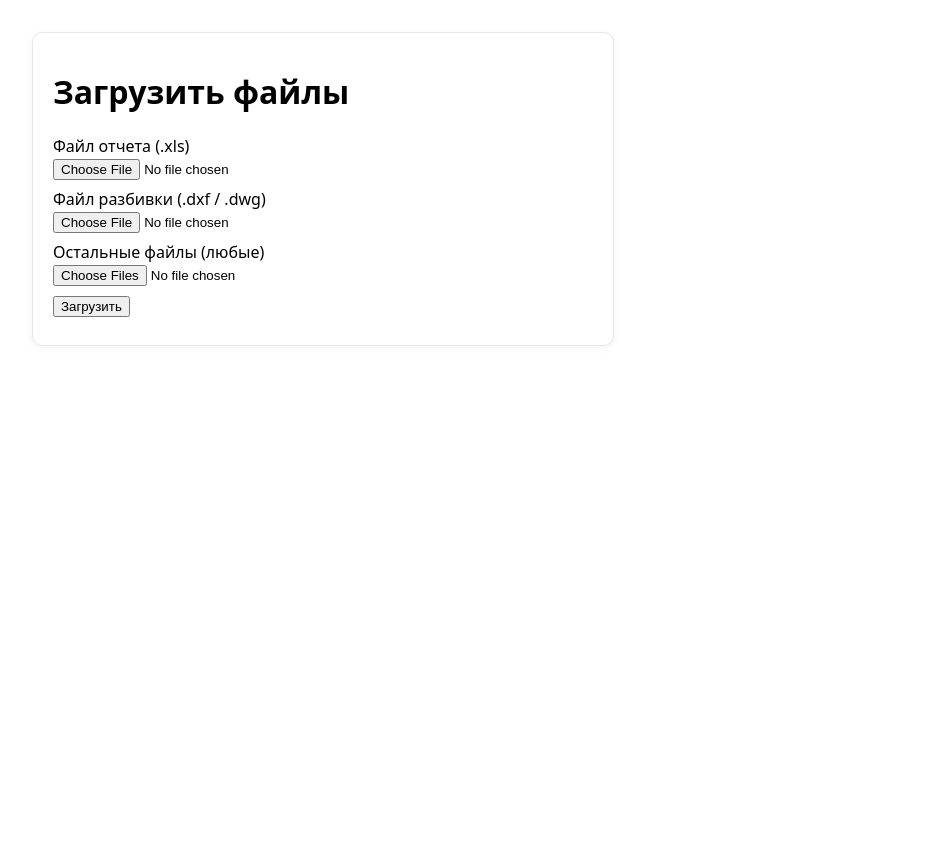
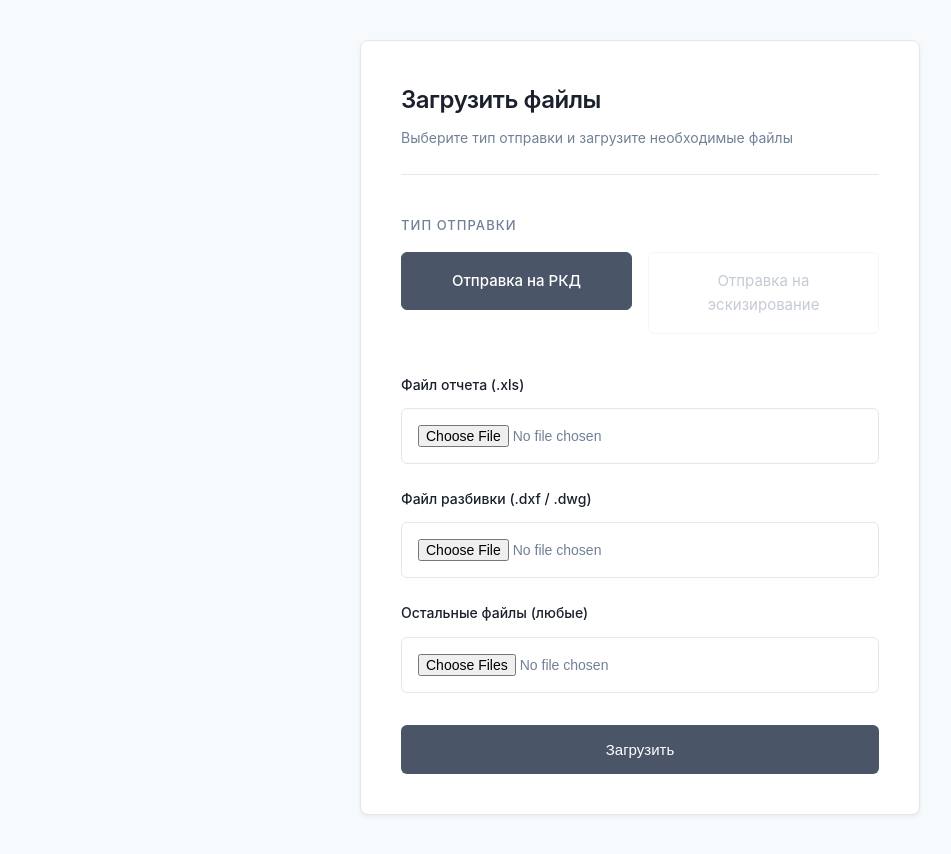
Before and after one commit to DenisFeofanov/doc-to-dirs, a website: page frontend/index.html in a window 1280 px wide. Shown: the whole page, without its empty margins (0-951 px from the left). Before the commit the page ends 800 px from the top, so only its background shows below. Drawn offline with Linux system fonts and the light colour scheme.

Commit message:
style: make frontend look nicer

```diff
--- a/frontend/index.html
+++ b/frontend/index.html
@@ -1,50 +1,52 @@
 <!DOCTYPE html>
-<html lang="en">
+<html lang="ru">
   <head>
     <meta charset="utf-8" />
     <meta name="viewport" content="width=device-width, initial-scale=1" />
     <title>Doc to dirs</title>
     <link rel="icon" type="image/svg+xml" href="/favicon.svg" />
-    <style>
-      body {
-        font-family: system-ui, -apple-system, Segoe UI, Roboto, Ubuntu,
-          Cantarell, Noto Sans, Helvetica, Arial, "Apple Color Emoji",
-          "Segoe UI Emoji";
-        margin: 2rem;
-      }
-      .card {
-        max-width: 540px;
-        border: 1px solid #e5e7eb;
-        border-radius: 10px;
-        padding: 1rem 1.25rem;
-        box-shadow: 0 2px 8px rgba(0, 0, 0, 0.05);
-      }
-      .status {
-        font-size: 1.1rem;
-        margin: 0.25rem 0;
-      }
-      .muted {
-        color: #6b7280;
-      }
-      code {
-        background: #f3f4f6;
-        padding: 0.1rem 0.3rem;
-        border-radius: 6px;
-      }
-      .ok {
-        color: #059669;
-      }
-      .error {
-        color: #dc2626;
-      }
-    </style>
+    <link rel="stylesheet" href="/styles.css" />
   </head>
   <body>
+    <div class="container">
       <div class="card">
+        <div class="card-header">
           <h1>Загрузить файлы</h1>
+          <p class="subtitle">
+            Выберите тип отправки и загрузите необходимые файлы
+          </p>
+        </div>
+
+        <div class="switch-container">
+          <span class="switch-label">Тип отправки</span>
+          <div class="switch-options">
+            <div class="switch-option">
+              <input
+                type="radio"
+                id="typeRkd"
+                name="uploadType"
+                value="rkd"
+                checked
+              />
+              <label for="typeRkd">Отправка на РКД</label>
+            </div>
+            <div class="switch-option has-tooltip">
+              <input
+                type="radio"
+                id="typeSketch"
+                name="uploadType"
+                value="sketch"
+                disabled
+              />
+              <label for="typeSketch">Отправка на эскизирование</label>
+              <span class="tooltip">В разработке</span>
+            </div>
+          </div>
+        </div>
+
         <form id="uploadForm">
-        <div style="margin: 0.5rem 0">
-          <label for="reportFile">Файл отчета (.xls)</label><br />
+          <div class="form-group">
+            <label for="reportFile">Файл отчета (.xls)</label>
             <input
               id="reportFile"
               name="reportFile"
@@ -53,8 +55,8 @@
               required
             />
           </div>
-        <div style="margin: 0.5rem 0">
-          <label for="layoutFile">Файл разбивки (.dxf / .dwg)</label><br />
+          <div class="form-group">
+            <label for="layoutFile">Файл разбивки (.dxf / .dwg)</label>
             <input
               id="layoutFile"
               name="layoutFile"
@@ -63,13 +65,14 @@
               required
             />
           </div>
-        <div style="margin: 0.5rem 0">
-          <label for="otherFiles">Остальные файлы (любые)</label><br />
+          <div class="form-group">
+            <label for="otherFiles">Остальные файлы (любые)</label>
             <input id="otherFiles" name="otherFiles" type="file" multiple />
           </div>
-        <button type="submit">Загрузить</button>
+          <button type="submit" class="submit-button">Загрузить</button>
         </form>
-      <p id="result" class="status muted" style="margin-top: 0.75rem"></p>
+        <div id="result" class="status"></div>
+      </div>
     </div>
     <script src="/script.js" defer></script>
   </body>
--- a/frontend/script.js
+++ b/frontend/script.js
@@ -1,8 +1,9 @@
 const form = document.getElementById("uploadForm");
 const resultElement = document.getElementById("result");
 
-form?.addEventListener("submit", async e => {
-  e.preventDefault();
+form?.addEventListener("submit", async event => {
+  event.preventDefault();
+
   resultElement.classList.remove("ok", "error");
   resultElement.classList.add("muted");
   resultElement.textContent = "Загрузка…";
@@ -14,16 +15,16 @@ form?.addEventListener("submit", async e => {
       body: formData,
     });
     if (!response.ok) {
-      const err = await response.json().catch(() => ({}));
-      throw new Error(err?.error || `HTTP ${response.status}`);
+      const errorData = await response.json().catch(() => ({}));
+      throw new Error(errorData?.error || `HTTP ${response.status}`);
     }
     const data = await response.json();
     resultElement.textContent = `ID загрузки: ${data.uploadId}`;
     resultElement.classList.remove("muted");
     resultElement.classList.add("ok");
     form.reset();
-  } catch (err) {
-    resultElement.textContent = `Ошибка: ${err.message}`;
+  } catch (error) {
+    resultElement.textContent = `Ошибка: ${error.message}`;
     resultElement.classList.remove("muted");
     resultElement.classList.add("error");
   }
--- /dev/null
+++ b/frontend/styles.css
@@ -0,0 +1,310 @@
+:root {
+  --primary-color: #4a5568;
+  --primary-hover: #2d3748;
+  --primary-light: #edf2f7;
+  --success-color: #48bb78;
+  --success-light: #f0fff4;
+  --error-color: #e53e3e;
+  --error-light: #fff5f5;
+  --text-primary: #1a202c;
+  --text-secondary: #718096;
+  --text-muted: #a0aec0;
+  --border-color: #e2e8f0;
+  --border-hover: #cbd5e0;
+  --bg-body: #f7fafc;
+  --bg-primary: #ffffff;
+  --bg-secondary: #f7fafc;
+  --bg-hover: #edf2f7;
+  --shadow-sm: 0 1px 3px 0 rgba(0, 0, 0, 0.05);
+  --shadow-md: 0 2px 4px 0 rgba(0, 0, 0, 0.06);
+  --shadow-lg: 0 4px 12px 0 rgba(0, 0, 0, 0.08);
+  --radius-sm: 4px;
+  --radius-md: 6px;
+  --radius-lg: 8px;
+  --radius-xl: 12px;
+  --spacing-xs: 0.5rem;
+  --spacing-sm: 0.75rem;
+  --spacing-md: 1rem;
+  --spacing-lg: 1.5rem;
+  --spacing-xl: 2rem;
+  --spacing-2xl: 2.5rem;
+}
+
+* {
+  box-sizing: border-box;
+}
+
+body {
+  font-family: -apple-system, BlinkMacSystemFont, "Segoe UI", Roboto,
+    "Helvetica Neue", Arial, sans-serif;
+  margin: 0;
+  padding: var(--spacing-2xl) var(--spacing-xl);
+  background: var(--bg-body);
+  min-height: 100vh;
+  display: flex;
+  align-items: center;
+  justify-content: center;
+  color: var(--text-primary);
+  line-height: 1.6;
+}
+
+.container {
+  width: 100%;
+  max-width: 560px;
+}
+
+.card {
+  background: var(--bg-primary);
+  border-radius: var(--radius-lg);
+  padding: var(--spacing-2xl);
+  box-shadow: var(--shadow-md);
+  border: 1px solid var(--border-color);
+}
+
+.card-header {
+  margin-bottom: var(--spacing-2xl);
+  padding-bottom: var(--spacing-lg);
+  border-bottom: 1px solid var(--border-color);
+}
+
+h1 {
+  font-size: 1.5rem;
+  font-weight: 600;
+  margin: 0 0 var(--spacing-xs) 0;
+  color: var(--text-primary);
+  letter-spacing: -0.02em;
+}
+
+.subtitle {
+  font-size: 0.875rem;
+  color: var(--text-secondary);
+  margin: 0;
+  font-weight: 400;
+}
+
+.switch-container {
+  background: transparent;
+  border-radius: var(--radius-md);
+  padding: 0;
+  margin-bottom: var(--spacing-2xl);
+  border: none;
+}
+
+.switch-label {
+  font-size: 0.8125rem;
+  font-weight: 500;
+  color: var(--text-secondary);
+  margin-bottom: var(--spacing-md);
+  display: block;
+  text-transform: uppercase;
+  letter-spacing: 0.08em;
+}
+
+.switch-options {
+  display: flex;
+  gap: var(--spacing-md);
+}
+
+.switch-option {
+  flex: 1;
+  position: relative;
+}
+
+.switch-option input[type="radio"] {
+  position: absolute;
+  opacity: 0;
+  pointer-events: none;
+}
+
+.switch-option label {
+  display: flex;
+  align-items: center;
+  justify-content: center;
+  padding: var(--spacing-md);
+  background: var(--bg-primary);
+  border: 1px solid var(--border-color);
+  border-radius: var(--radius-md);
+  cursor: pointer;
+  transition: all 0.15s ease;
+  font-weight: 400;
+  font-size: 0.9375rem;
+  text-align: center;
+  min-height: 44px;
+  color: var(--text-secondary);
+}
+
+.switch-option input[type="radio"]:checked + label {
+  background: var(--primary-color);
+  border-color: var(--primary-color);
+  color: white;
+  font-weight: 500;
+}
+
+.switch-option input[type="radio"]:not(:disabled):not(:checked) + label:hover {
+  border-color: var(--border-hover);
+  background: var(--bg-secondary);
+}
+
+.switch-option input[type="radio"]:disabled + label {
+  opacity: 0.4;
+  cursor: not-allowed;
+  position: relative;
+}
+
+.switch-option.has-tooltip label {
+  cursor: help;
+}
+
+.tooltip {
+  position: absolute;
+  bottom: calc(100% + 10px);
+  left: 50%;
+  transform: translateX(-50%);
+  background: var(--text-primary);
+  color: white;
+  padding: 6px 12px;
+  border-radius: var(--radius-sm);
+  font-size: 0.75rem;
+  white-space: nowrap;
+  opacity: 0;
+  pointer-events: none;
+  transition: opacity 0.15s ease;
+  z-index: 10;
+  box-shadow: var(--shadow-sm);
+  font-weight: 400;
+}
+
+.tooltip::after {
+  content: "";
+  position: absolute;
+  top: 100%;
+  left: 50%;
+  transform: translateX(-50%);
+  border: 4px solid transparent;
+  border-top-color: var(--text-primary);
+}
+
+.switch-option:hover .tooltip {
+  opacity: 1;
+}
+
+.form-group {
+  margin-bottom: var(--spacing-lg);
+}
+
+.form-group:last-of-type {
+  margin-bottom: var(--spacing-xl);
+}
+
+.form-group label {
+  display: block;
+  font-weight: 500;
+  margin-bottom: var(--spacing-sm);
+  color: var(--text-primary);
+  font-size: 0.875rem;
+}
+
+.form-group input[type="file"] {
+  display: block;
+  width: 100%;
+  padding: var(--spacing-md);
+  border: 1px solid var(--border-color);
+  border-radius: var(--radius-md);
+  background: var(--bg-primary);
+  font-size: 0.875rem;
+  transition: all 0.15s ease;
+  cursor: pointer;
+  color: var(--text-secondary);
+}
+
+.form-group input[type="file"]:hover {
+  border-color: var(--border-hover);
+}
+
+.form-group input[type="file"]:focus {
+  outline: none;
+  border-color: var(--primary-color);
+  box-shadow: 0 0 0 3px var(--primary-light);
+}
+
+.submit-button {
+  width: 100%;
+  padding: var(--spacing-md);
+  background: var(--primary-color);
+  color: white;
+  border: none;
+  border-radius: var(--radius-md);
+  font-size: 0.9375rem;
+  font-weight: 500;
+  cursor: pointer;
+  transition: background-color 0.15s ease;
+  margin-top: 0;
+}
+
+.submit-button:hover {
+  background: var(--primary-hover);
+}
+
+.submit-button:active {
+  background: var(--primary-hover);
+}
+
+.submit-button:disabled {
+  opacity: 0.5;
+  cursor: not-allowed;
+}
+
+.status {
+  margin-top: var(--spacing-xl);
+  padding: var(--spacing-md);
+  border-radius: var(--radius-md);
+  font-size: 0.875rem;
+  font-weight: 400;
+  text-align: center;
+  transition: opacity 0.15s ease;
+}
+
+.status.muted {
+  background: var(--bg-secondary);
+  color: var(--text-secondary);
+  border: 1px solid var(--border-color);
+}
+
+.status.ok {
+  background: var(--success-light);
+  color: var(--success-color);
+  border: 1px solid transparent;
+}
+
+.status.error {
+  background: var(--error-light);
+  color: var(--error-color);
+  border: 1px solid transparent;
+}
+
+.status:empty {
+  display: none;
+}
+
+@media (max-width: 640px) {
+  body {
+    padding: var(--spacing-md);
+  }
+
+  .card {
+    padding: var(--spacing-xl);
+  }
+
+  .card-header {
+    margin-bottom: var(--spacing-xl);
+    padding-bottom: var(--spacing-md);
+  }
+
+  h1 {
+    font-size: 1.375rem;
+  }
+
+  .switch-options {
+    flex-direction: column;
+  }
+}
```
Lines whose indentation alone changed are shown as unchanged.
